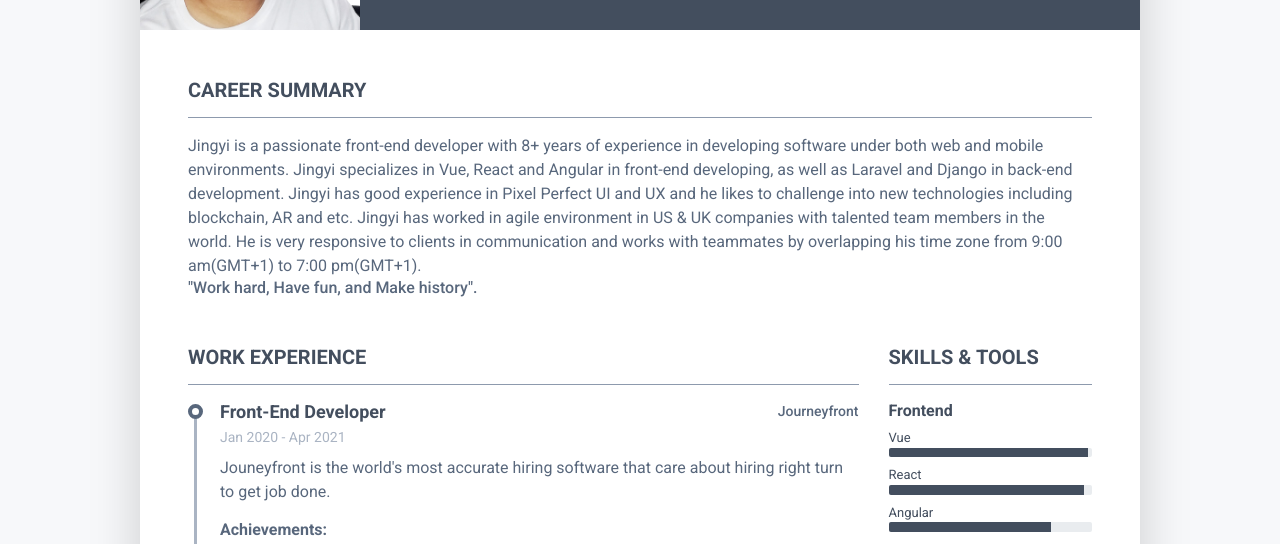
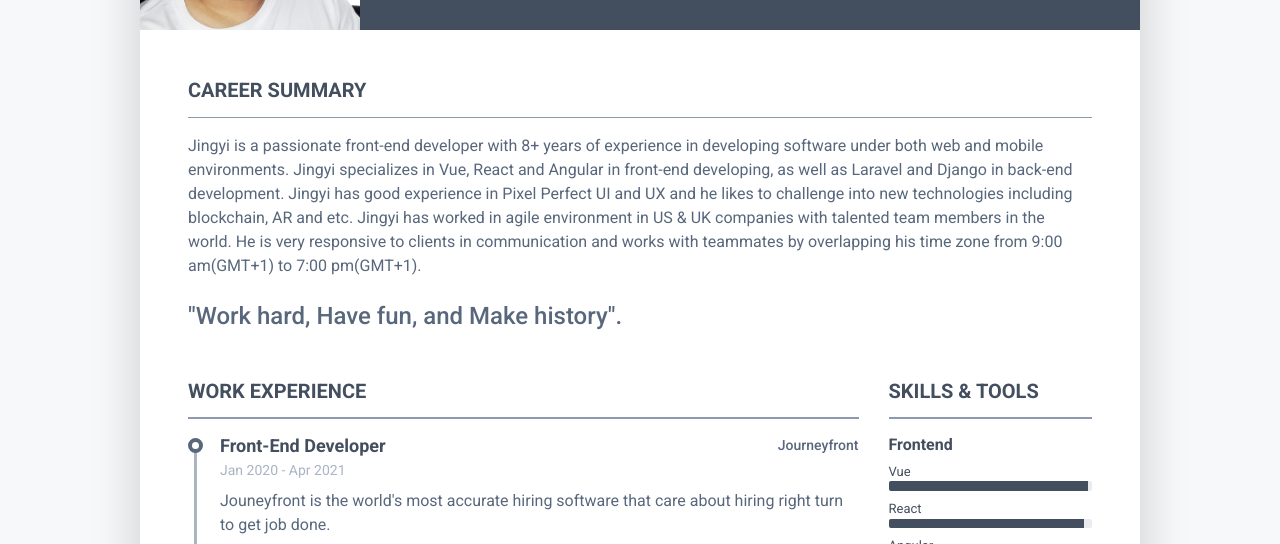
Before and after one commit to PandaPo23/pandapo23.github.io, a plain HTML site: page index.html in a window 1280 px wide. Shown: the part 220-764 px from the top of the page. Drawn offline with Linux system fonts and the light colour scheme.

Commit message:
added quotes

```diff
--- a/index.html
+++ b/index.html
@@ -55,7 +55,8 @@
 							Jingyi has worked in agile environment in US & UK companies with talented team members in the world.
 							He is very responsive to clients in communication and works with teammates by overlapping his time zone from 9:00 am(GMT+1) to 7:00 pm(GMT+1).
 						</p>
-						<h6>"Work hard, Have fun, and Make history".</h6>
+						<br/>
+						<h4>"Work hard, Have fun, and Make history".</h6>
 					</div>
 			    </section><!--//summary-section-->
 			    <div class="row">
```
